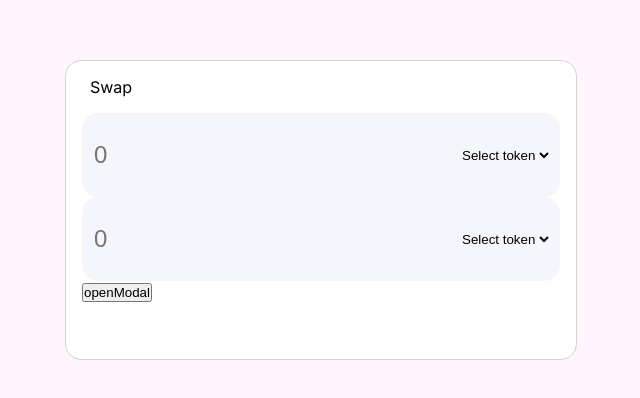
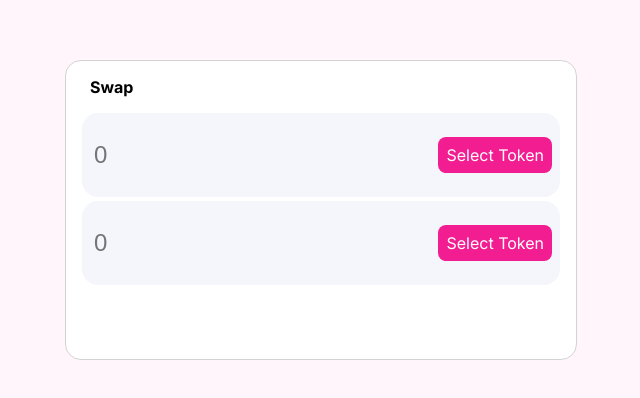
Before and after one commit to wwwax/chainza_test, a Next.js app: page / in a window 1280 px wide. Shown: the part 190-588 px from the top of the page, without its empty margins (319-959 px from the left). Built offline with nearby package versions, Linux system fonts and the light colour scheme.

Commit message:
added basic modal styles

```diff
--- a/src/app/components/Modal.tsx
+++ b/src/app/components/Modal.tsx
@@ -1,4 +1,5 @@
 import styled from 'styled-components';
+import TokenList from './TokenList';
 
 const StyledModalBackdrop = styled.div`
   min-height: 100vh;
@@ -8,12 +9,30 @@ const StyledModalBackdrop = styled.div`
   left: 0;
   right: 0;
   z-index: 1;
-  background-color: pink;
+  display: flex;
+  justify-content: center;
+  align-items: center;
+  background-color: rgba(128, 128, 128, 0.5);
 `;
 
 const StyledModalContent = styled.div`
   padding: 32px;
-  border: 2px solid blue;
+  background-color: #ffffff;
+  width: 25%;
+  height: 80%;
+  border-radius: 16px;
+`;
+
+const StyledModalHeader = styled.div`
+  display: flex;
+  justify-content: space-around;
+`;
+
+const StyledCloseButton = styled.button`
+  border: none;
+  padding: 0;
+  background: none;
+  cursor: pointer;
 `;
 
 interface Props {
@@ -24,8 +43,26 @@ const Modal: React.FC<Props> = ({ closeModal }) => {
   return (
     <StyledModalBackdrop>
       <StyledModalContent>
-        <h1>Modal</h1>
-        <button onClick={closeModal}>Close</button>
+        <StyledModalHeader>
+          <h1>Select a token</h1>
+          <StyledCloseButton onClick={closeModal}>
+            <svg
+              xmlns="http://www.w3.org/2000/svg"
+              width="24"
+              height="24"
+              viewBox="0 0 24 24"
+              fill="none"
+              stroke="currentColor"
+              stroke-width="2"
+              stroke-linecap="round"
+              stroke-linejoin="round"
+            >
+              <line x1="18" y1="6" x2="6" y2="18"></line>
+              <line x1="6" y1="6" x2="18" y2="18"></line>
+            </svg>
+          </StyledCloseButton>
+        </StyledModalHeader>
+        <TokenList />
       </StyledModalContent>
     </StyledModalBackdrop>
   );
--- /dev/null
+++ b/src/app/components/TokenList.tsx
@@ -0,0 +1,11 @@
+const TokenList: React.FC = ({}) => {
+  return (
+    <ul>
+      <li>Token 1</li>
+      <li>Token 2</li>
+      <li>Token 3</li>
+    </ul>
+  );
+};
+
+export default TokenList;
--- a/src/app/components/Token.tsx
+++ b/src/app/components/TokenSelector.tsx
@@ -7,8 +7,8 @@ const StyledWrapper = styled.div`
   background-color: #f5f6fc;
   border-radius: 16px;
 
-  &:last-child {
-    margin-top: 4px;
+  &:nth-child(2) {
+    margin-bottom: 4px;
   }
 `;
 
@@ -26,21 +26,25 @@ const StyledInput = styled.input`
   }
 `;
 
-const StyledSelect = styled.select`
-  border: none;
-  background: transparent;
-  outline: none;
+const StyledTokenSelect = styled.div`
+  padding: 8px;
+  background: #f31d92;
+  color: #ffffff;
+  border-radius: 8px;
+  cursor: pointer;
 `;
 
-const Token: React.FC = () => {
+interface Props {
+  openModal: () => void;
+}
+
+const TokenSelector: React.FC<Props> = ({ openModal }) => {
   return (
     <StyledWrapper>
       <StyledInput type="number" placeholder="0" />
-      <StyledSelect>
-        <option value="">Select token</option>
-      </StyledSelect>
+      <StyledTokenSelect onClick={openModal}>Select Token</StyledTokenSelect>
     </StyledWrapper>
   );
 };
 
-export default Token;
+export default TokenSelector;
--- a/src/app/page.tsx
+++ b/src/app/page.tsx
@@ -2,7 +2,7 @@
 
 import styled from 'styled-components';
 import { useState } from 'react';
-import Token from './components/Token';
+import TokenSelector from './components/TokenSelector';
 import Modal from './components/Modal';
 
 import './globals.css';
@@ -26,6 +26,7 @@ const StyledContainerInner = styled.div`
 
 const StyledTitle = styled.div`
   padding: 0 8px 16px;
+  font-weight: bold;
 `;
 
 const Home: React.FC = () => {
@@ -43,9 +44,8 @@ const Home: React.FC = () => {
     <StyledContainer>
       <StyledContainerInner>
         <StyledTitle>Swap</StyledTitle>
-        <Token />
-        <Token />
-        <button onClick={openModal}>openModal</button>
+        <TokenSelector openModal={openModal} />
+        <TokenSelector openModal={openModal} />
         {isModalOpen && <Modal closeModal={closeModal} />}
       </StyledContainerInner>
     </StyledContainer>
```
